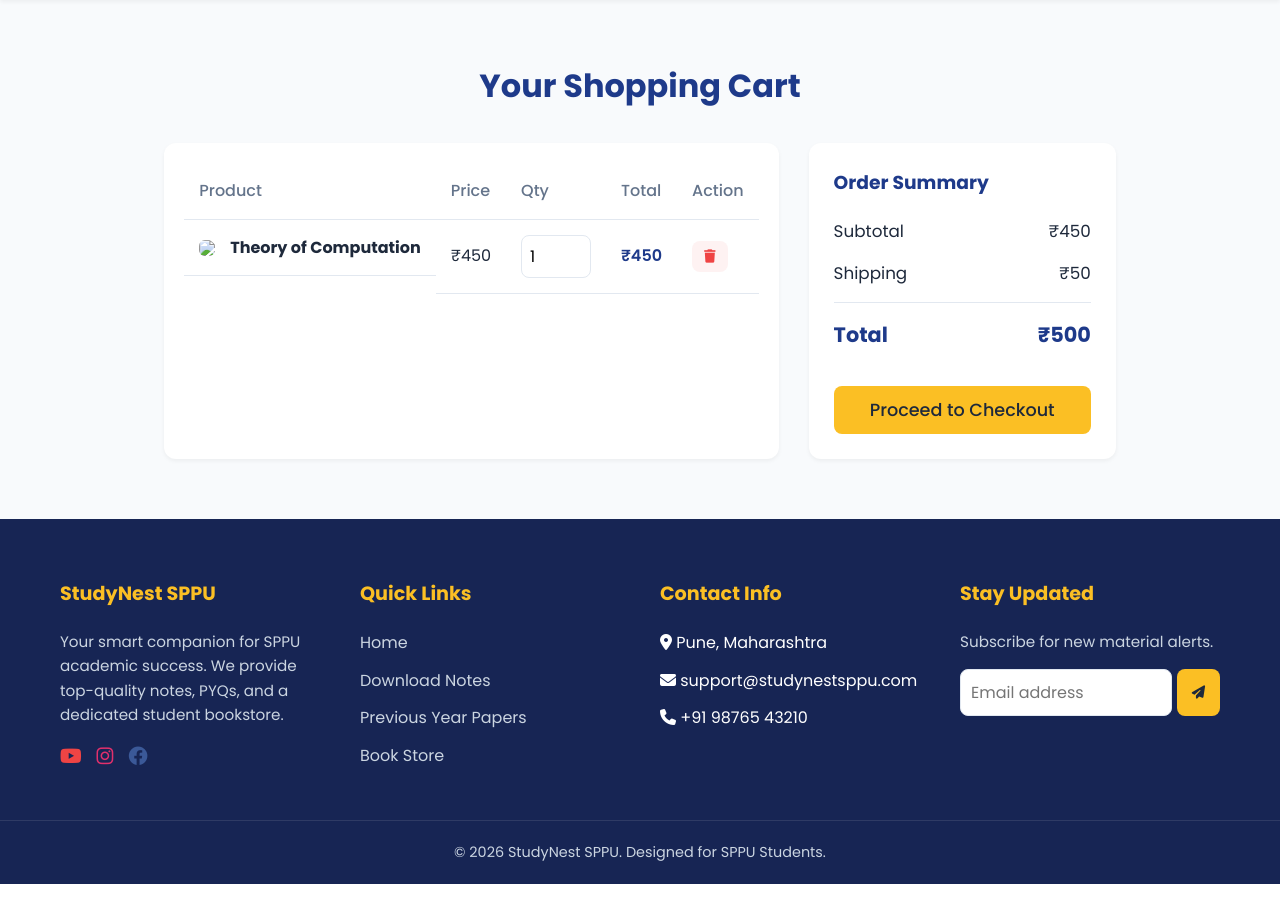
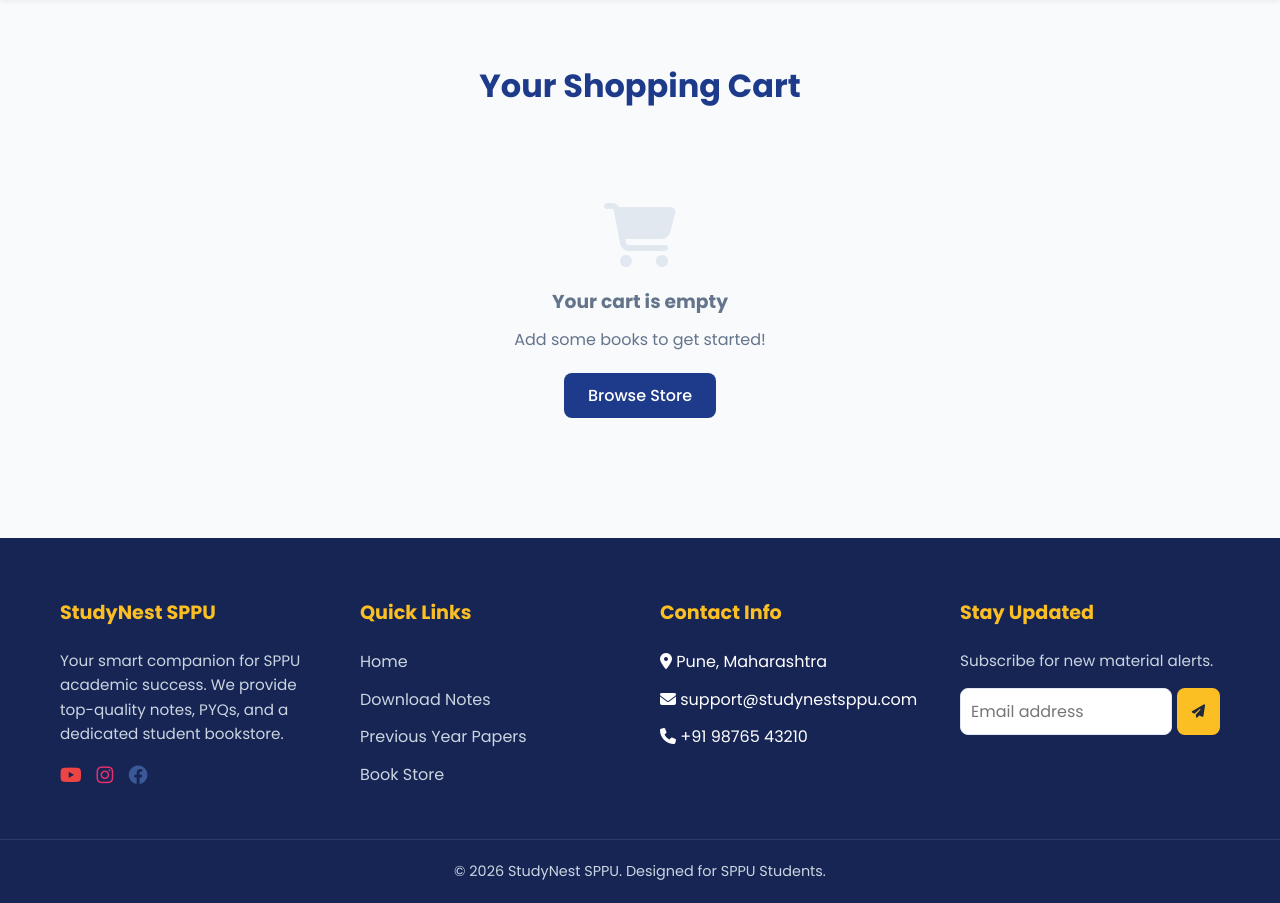
Before and after one commit to Mayuri572/StudyNest-SPPU, a PHP site: page /studynest/user/cart.php in a window 1280 px wide. Shown: the part 72-975 px from the top of the page. Run offline with PHP 8.4, Linux system fonts and the light colour scheme; some libraries are stand-ins or nearby versions.

Commit message:
feat: add shopping cart with session handling

```diff
--- a/user/cart.php
+++ b/user/cart.php
@@ -1,9 +1,68 @@
-<?php include '../includes/header.php'; ?>
-<?php include '../includes/navbar.php'; ?>
+<?php
+session_start();
+require_once '../config/db.php';
+
+if (!isset($_SESSION['cart'])) $_SESSION['cart'] = [];
+
+// Handle actions: update qty, remove
+if ($_SERVER['REQUEST_METHOD'] === 'POST') {
+    $action     = $_POST['action'] ?? '';
+    $product_id = (int)($_POST['product_id'] ?? 0);
+
+    if ($action === 'remove' && isset($_SESSION['cart'][$product_id])) {
+        unset($_SESSION['cart'][$product_id]);
+    } elseif ($action === 'update' && $product_id > 0) {
+        $qty = (int)($_POST['quantity'] ?? 1);
+        if ($qty <= 0) {
+            unset($_SESSION['cart'][$product_id]);
+        } else {
+            $_SESSION['cart'][$product_id] = $qty;
+        }
+    }
+    header("Location: cart.php");
+    exit();
+}
+
+// Fetch product details for items in cart
+$cart_items = [];
+$subtotal   = 0;
+
+if (!empty($_SESSION['cart'])) {
+    $ids         = array_keys($_SESSION['cart']);
+    $placeholder = implode(',', array_fill(0, count($ids), '?'));
+    $types       = str_repeat('i', count($ids));
+    $stmt        = $conn->prepare("SELECT * FROM products WHERE id IN ($placeholder)");
+    $stmt->bind_param($types, ...$ids);
+    $stmt->execute();
+    $result = $stmt->get_result();
+    while ($row = $result->fetch_assoc()) {
+        $qty          = $_SESSION['cart'][$row['id']];
+        $row['qty']   = $qty;
+        $row['total'] = $row['price'] * $qty;
+        $subtotal    += $row['total'];
+        $cart_items[] = $row;
+    }
+    $stmt->close();
+}
+
+$shipping = count($cart_items) > 0 ? 50 : 0;
+$grand_total = $subtotal + $shipping;
+
+include '../includes/header.php';
+include '../includes/navbar.php';
+?>
 
 <main class="container listing-section">
     <h2 class="section-title">Your Shopping Cart</h2>
 
+    <?php if (empty($cart_items)): ?>
+        <div style="text-align:center; padding:60px 20px; color:var(--text-light);">
+            <i class="fa-solid fa-cart-shopping" style="font-size:4rem; margin-bottom:20px; color:#e2e8f0;"></i>
+            <h3 style="margin-bottom:10px;">Your cart is empty</h3>
+            <p>Add some books to get started!</p>
+            <a href="store.php" class="btn btn-primary" style="margin-top:20px;">Browse Store</a>
+        </div>
+    <?php else: ?>
     <div class="cart-grid">
         <div class="cart-table-wrapper">
             <table class="cart-table">
@@ -12,33 +71,72 @@
                         <th>Product</th>
                         <th>Price</th>
                         <th>Qty</th>
-                        <th>Total</th>
+                        <th>Subtotal</th>
                         <th>Action</th>
                     </tr>
                 </thead>
                 <tbody>
+                    <?php foreach ($cart_items as $item): ?>
                     <tr>
                         <td style="display:flex; align-items:center; gap:15px;">
-                            <img src="https://via.placeholder.com/60" style="border-radius:6px;">
-                            <strong>Theory of Computation</strong>
+                            <?php if (!empty($item['image'])): ?>
+                                <img src="/studynest/assets/images/<?php echo htmlspecialchars($item['image']); ?>"
+                                     alt="<?php echo htmlspecialchars($item['title']); ?>"
+                                     style="width:60px; height:60px; object-fit:contain; border-radius:6px;">
+                            <?php else: ?>
+                                <img src="https://via.placeholder.com/60?text=Book"
+                                     alt="<?php echo htmlspecialchars($item['title']); ?>"
+                                     style="border-radius:6px;">
+                            <?php endif; ?>
+                            <div>
+                                <strong><?php echo htmlspecialchars($item['title']); ?></strong>
+                                <?php if (!empty($item['author'])): ?>
+                                    <br><small style="color:var(--text-light);"><?php echo htmlspecialchars($item['author']); ?></small>
+                                <?php endif; ?>
+                            </div>
                         </td>
-                        <td>₹450</td>
-                        <td><input type="number" value="1" class="form-control" style="width:70px; padding:8px;"></td>
-                        <td style="font-weight:600; color:var(--primary);">₹450</td>
-                        <td><button class="btn remove-item-btn" style="background:#fef2f2; color:#ef4444; padding:8px 12px;"><i class="fa-solid fa-trash"></i></button></td>
+                        <td>₹<?php echo number_format($item['price'], 2); ?></td>
+                        <td>
+                            <form method="POST" action="cart.php" style="display:inline;">
+                                <input type="hidden" name="action" value="update">
+                                <input type="hidden" name="product_id" value="<?php echo $item['id']; ?>">
+                                <input type="number" name="quantity" value="<?php echo $item['qty']; ?>"
+                                       min="1" max="10" class="form-control"
+                                       style="width:70px; padding:8px; display:inline-block;"
+                                       onchange="this.form.submit()">
+                            </form>
+                        </td>
+                        <td style="font-weight:600; color:var(--primary);">₹<?php echo number_format($item['total'], 2); ?></td>
+                        <td>
+                            <form method="POST" action="cart.php">
+                                <input type="hidden" name="action" value="remove">
+                                <input type="hidden" name="product_id" value="<?php echo $item['id']; ?>">
+                                <button type="submit" class="btn" style="background:#fef2f2; color:#ef4444; padding:8px 12px;"
+                                        onclick="return confirm('Remove this item?')">
+                                    <i class="fa-solid fa-trash"></i>
+                                </button>
+                            </form>
+                        </td>
                     </tr>
+                    <?php endforeach; ?>
                 </tbody>
             </table>
         </div>
 
         <div class="summary-card">
             <h3 style="margin-bottom:20px; color:var(--primary);">Order Summary</h3>
-            <div class="summary-row"><span>Subtotal</span><span>₹450</span></div>
-            <div class="summary-row"><span>Shipping</span><span>₹50</span></div>
-            <div class="summary-row summary-total"><span>Total</span><span>₹500</span></div>
-            <a href="checkout.php" class="btn btn-accent" style="width:100%; margin-top:20px; font-size:1.1rem;">Proceed to Checkout</a>
+            <div class="summary-row"><span>Subtotal</span><span>₹<?php echo number_format($subtotal, 2); ?></span></div>
+            <div class="summary-row"><span>Shipping</span><span>₹<?php echo number_format($shipping, 2); ?></span></div>
+            <div class="summary-row summary-total"><span>Total</span><span>₹<?php echo number_format($grand_total, 2); ?></span></div>
+            <a href="checkout.php" class="btn btn-accent" style="width:100%; margin-top:20px; font-size:1.1rem; text-align:center;">
+                <i class="fa-solid fa-lock"></i> Proceed to Checkout
+            </a>
+            <a href="store.php" class="btn btn-outline" style="width:100%; margin-top:10px; text-align:center;">
+                <i class="fa-solid fa-arrow-left"></i> Continue Shopping
+            </a>
         </div>
     </div>
+    <?php endif; ?>
 </main>
 
 <?php include '../includes/footer.php'; ?>
```
